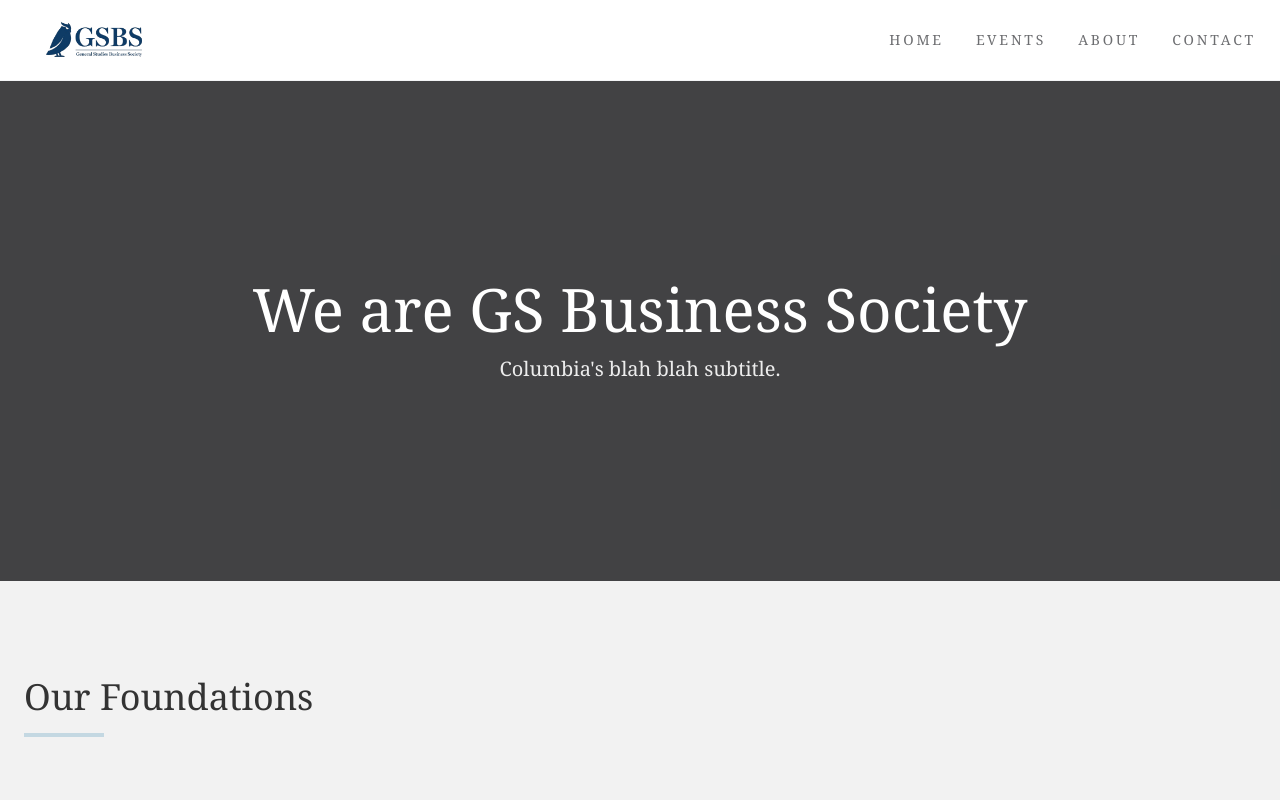
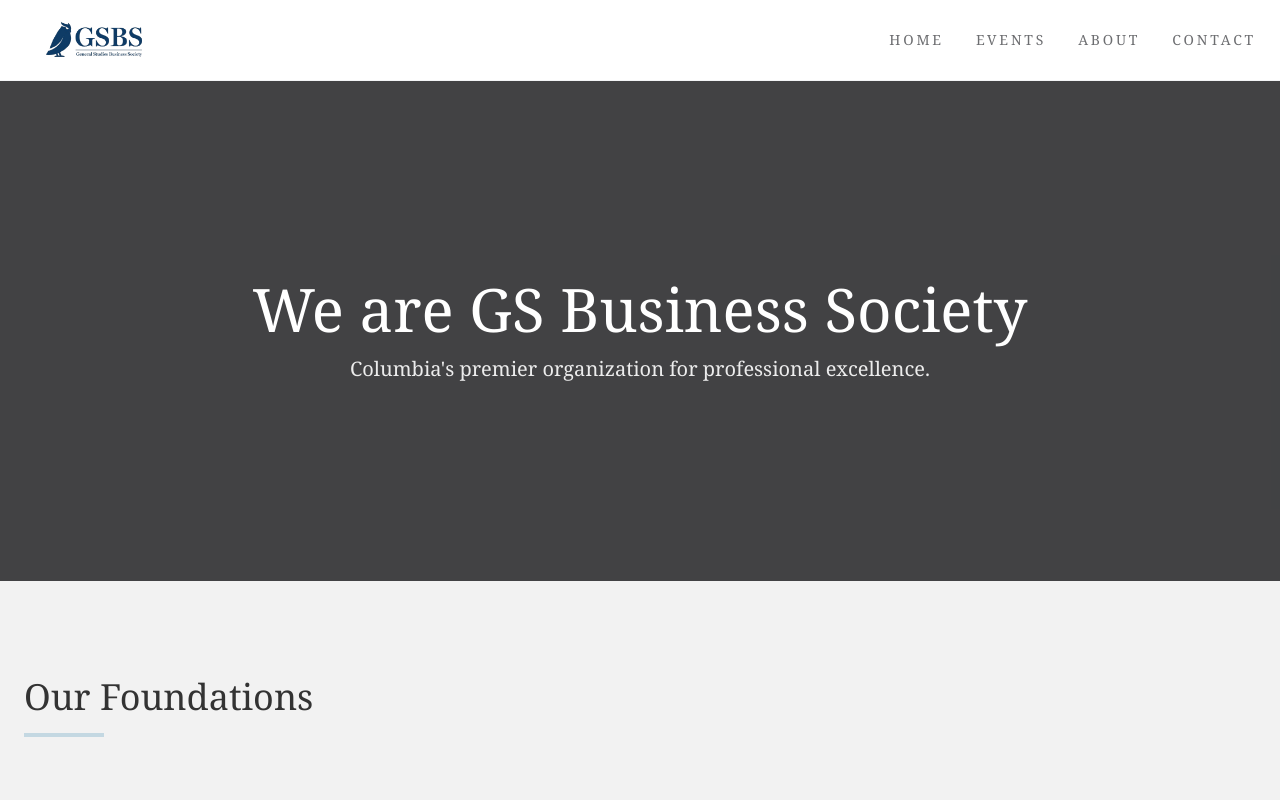
Before and after one commit to gsbusinesssociety/gsbusinesssociety.github.io, a Next.js app: page / in a window 1280 px wide. Shown: the top 800 px of the page. Built offline with nearby package versions, Linux system fonts and the light colour scheme.

Commit message:
fix: update event times for Launch Event and improve homepage subtitle

```diff
--- a/app/events/page.tsx
+++ b/app/events/page.tsx
@@ -3,9 +3,10 @@
 const UPCOMING_EVENTS = [
   {
     title: "Launch Event: Tell Your Leadership Story with Your Non-Traditional Story",
-    date: "20260225T183000Z", // Feb 25, 2026, 6:30 PM
-    endDate: "20260225T203000Z", // Feb 25, 2026, 8:30 PM
-    displayDate: "Wednesday, February 25, 2026",
+// 6:30 PM EST is 11:30 PM UTC (23:30)
+  date: "20260225T233000Z",
+  // 8:30 PM EST is 01:30 AM UTC the next day (Feb 26)
+  endDate: "20260226T013000Z",    displayDate: "Wednesday, February 25, 2026",
     time: "6:30 PM - 8:30 PM",
     location: "TBD (Check back for room details)",
     description: "Our official launch featuring a networking session and a panel discussion with leaders from Morgan Stanley and Columbia University. Explore how unconventional backgrounds shape powerful leadership stories.",
--- a/app/page.tsx
+++ b/app/page.tsx
@@ -22,7 +22,7 @@
             We are GS Business Society
           </h1>
           <p className="text-white/90 text-lg md:text-xl max-w-2xl mx-auto font-serif">
-            Columbia's blah blah subtitle.
+            Columbia's premier organization for professional excellence.
           </p>
         </div>
       </section>
```
